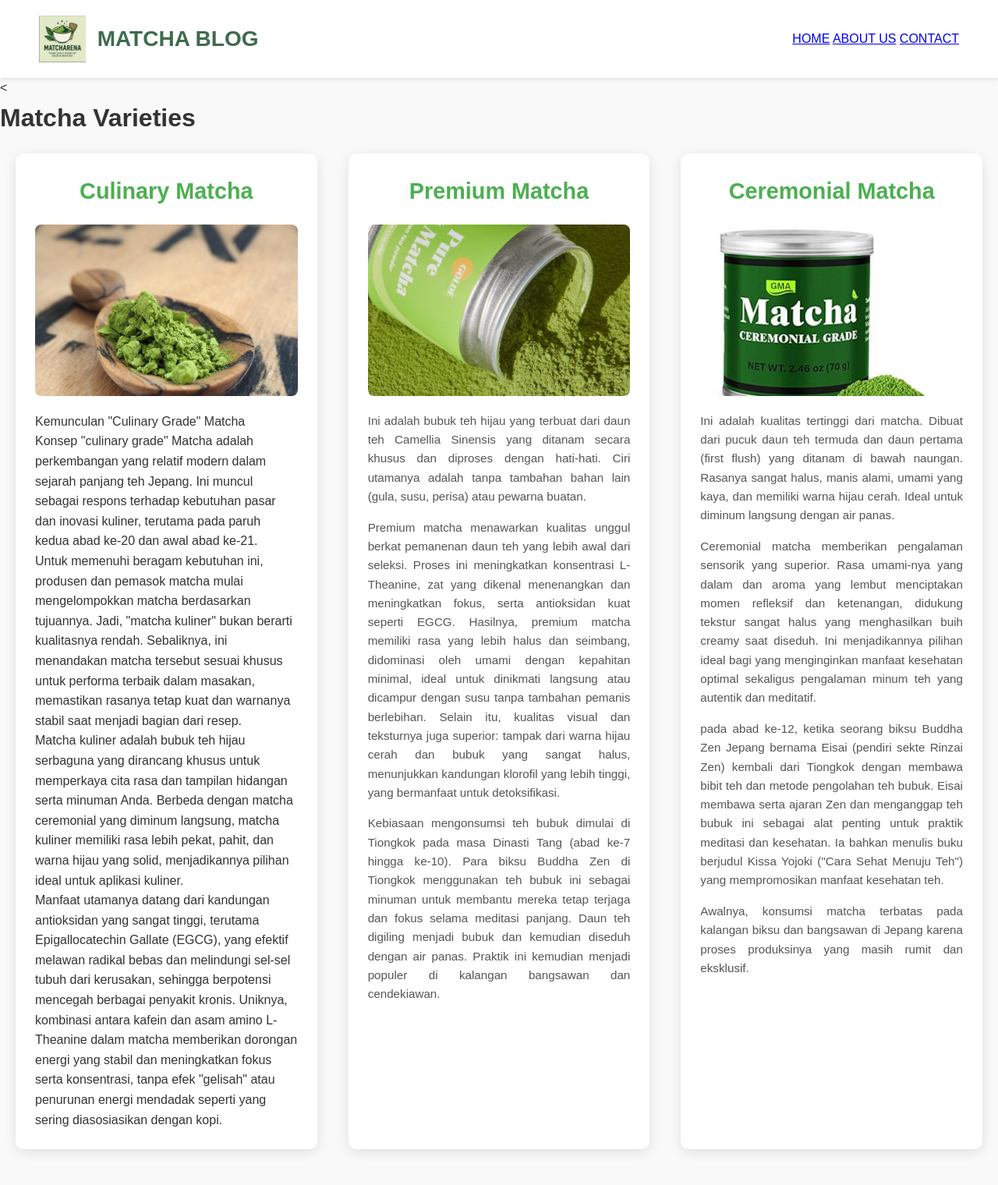
After one commit to daily14946/matcha_blog, a Flask app: template templates/matcha-varieties.html in a window 1280 px wide. The commit adds this page. Shown: the whole page at 78% size. Run offline with Flask 3, Linux system fonts and the light colour scheme; the template is opened without the code that fills it, so the values that code supplies are empty; some libraries are stand-ins or nearby versions.

Commit message:
Initial commit for Matcharena Blog

```diff
--- /dev/null
+++ b/templates/articles.css
@@ -0,0 +1,64 @@
+/* articles.css */
+
+.article-container {
+    display: grid;
+    grid-template-columns: repeat(auto-fit, minmax(300px, 1fr)); /* Grid 3 kolom responsif */
+    gap: 40px; /* Jarak antar artikel */
+    padding: 20px;
+}
+
+.article-card {
+    background-color: #fff;
+    border-radius: 10px;
+    box-shadow: 0 4px 15px rgba(0, 0, 0, 0.1);
+    overflow: hidden; /* Pastikan gambar tidak keluar */
+    padding: 25px;
+    transition: transform 0.3s ease, box-shadow 0.3s ease;
+}
+
+.article-card:hover {
+    transform: translateY(-5px);
+    box-shadow: 0 6px 20px rgba(0, 0, 0, 0.15);
+}
+
+.article-card h2 {
+    font-size: 1.8em;
+    color: #4CAF50; /* Warna hijau matcha untuk judul artikel */
+    margin-top: 0;
+    margin-bottom: 20px;
+    text-align: center;
+    text-transform: capitalize; /* Membuat huruf pertama kapital */
+}
+
+.article-card img {
+    width: 100%;
+    height: 220px; /* Tinggi gambar artikel */
+    object-fit: cover;
+    border-radius: 8px;
+    margin-bottom: 20px;
+    display: block;
+}
+
+/* articles.css */
+
+.article-content p {
+    font-size: 0.95em;
+    line-height: 1.6;
+    color: #555;
+    text-align: justify;
+    font-weight: 500; /* Pastikan ini ada dan tanpa komentar */
+    margin-bottom: 1em;
+}
+
+/* Responsif untuk artikel */
+@media (max-width: 992px) {
+    .article-container {
+        grid-template-columns: repeat(auto-fit, minmax(320px, 1fr)); /* Lebih lebar di tablet */
+    }
+}
+
+@media (max-width: 768px) {
+    .article-container {
+        grid-template-columns: 1fr; /* Satu kolom di mobile */
+    }
+}
--- /dev/null
+++ b/templates/matcha-varieties.html
@@ -0,0 +1,61 @@
+<<!DOCTYPE html>
+<html lang="en">
+<head>
+    <meta charset="UTF-8">
+    <meta name="viewport" content="width=device-width, initial-scale=1.0">
+    <title>Matcha Creations - Blog</title>
+    <link rel="stylesheet" href="style.css">
+    <link rel="stylesheet" href="articles.css"> </head>
+<body>
+    <header class="top-header">
+        <div class="logo-section">
+            <img src="../gambar/logo.jpg" alt="Matcharena Logo" class="logo">
+            <span class="blog-title">MATCHA BLOG</span>
+        </div>
+        <nav class="nav-links">
+            <a href="index.html">HOME</a>
+            <a href="#">ABOUT US</a>
+            <a href="#">CONTACT</a>
+        </nav>
+    </header>
+
+    <main class="main-content">
+        <h1 class="page-title">Matcha Varieties</h1>
+
+        <section class="article-container">
+            <article class="article-card">
+                <h2>culinary matcha</h2>
+                <img src="../gambar/culinary matcha.jpg" alt="Culinary Matcha">
+                    <p>Kemunculan "Culinary Grade" Matcha</p>
+                    <p>Konsep "culinary grade" Matcha adalah perkembangan yang relatif modern dalam sejarah panjang teh Jepang. Ini muncul sebagai respons terhadap kebutuhan pasar dan inovasi kuliner, terutama pada paruh kedua abad ke-20 dan awal abad ke-21.</p>
+                    <p>Untuk memenuhi beragam kebutuhan ini, produsen dan pemasok matcha mulai mengelompokkan matcha berdasarkan tujuannya. Jadi, "matcha kuliner" bukan berarti kualitasnya rendah. Sebaliknya, ini menandakan matcha tersebut sesuai khusus untuk performa terbaik dalam masakan, memastikan rasanya tetap kuat dan warnanya stabil saat menjadi bagian dari resep.</p>
+                    <p>Matcha kuliner adalah bubuk teh hijau serbaguna yang dirancang khusus untuk memperkaya cita rasa dan tampilan hidangan serta minuman Anda. Berbeda dengan matcha ceremonial yang diminum langsung, matcha kuliner memiliki rasa lebih pekat, pahit, dan warna hijau yang solid, menjadikannya pilihan ideal untuk aplikasi kuliner.</p>
+                    <p>Manfaat utamanya datang dari kandungan antioksidan yang sangat tinggi, terutama Epigallocatechin Gallate (EGCG), yang efektif melawan radikal bebas dan melindungi sel-sel tubuh dari kerusakan, sehingga berpotensi mencegah berbagai penyakit kronis. Uniknya, kombinasi antara kafein dan asam amino L-Theanine dalam matcha memberikan dorongan energi yang stabil dan meningkatkan fokus serta konsentrasi, tanpa efek "gelisah" atau penurunan energi mendadak seperti yang sering diasosiasikan dengan kopi.</p>
+                </div>
+            </article>
+
+            <article class="article-card">
+                <h2>premium matcha</h2>
+                 <img src="../gambar/premium.jpg" alt="Premium Matcha">
+                <div class="article-content">
+                    <p>Ini adalah bubuk teh hijau yang terbuat dari daun teh Camellia Sinensis yang ditanam secara khusus dan diproses dengan hati-hati. Ciri utamanya adalah tanpa tambahan bahan lain (gula, susu, perisa) atau pewarna buatan.</p>
+                    <p>Premium matcha menawarkan kualitas unggul berkat pemanenan daun teh yang lebih awal dari seleksi. Proses ini meningkatkan konsentrasi L-Theanine, zat yang dikenal menenangkan dan meningkatkan fokus, serta antioksidan kuat seperti EGCG. Hasilnya, premium matcha memiliki rasa yang lebih halus dan seimbang, didominasi oleh umami dengan kepahitan minimal, ideal untuk dinikmati langsung atau dicampur dengan susu tanpa tambahan pemanis berlebihan. Selain itu, kualitas visual dan teksturnya juga superior: tampak dari warna hijau cerah dan bubuk yang sangat halus, menunjukkan kandungan klorofil yang lebih tinggi, yang bermanfaat untuk detoksifikasi.</p>
+                    <p>Kebiasaan mengonsumsi teh bubuk dimulai di Tiongkok pada masa Dinasti Tang (abad ke-7 hingga ke-10). Para biksu Buddha Zen di Tiongkok menggunakan teh bubuk ini sebagai minuman untuk membantu mereka tetap terjaga dan fokus selama meditasi panjang. Daun teh digiling menjadi bubuk dan kemudian diseduh dengan air panas. Praktik ini kemudian menjadi populer di kalangan bangsawan dan cendekiawan.</p>
+                </div>
+            </article>
+
+            <article class="article-card">
+                <h2>ceremonial matcha</h2>
+                <img src="../gambar/ceremonial matcha.jpg" alt="Ceremonial Matcha">
+                <div class="article-content">
+                    <p>Ini adalah kualitas tertinggi dari matcha. Dibuat dari pucuk daun teh termuda dan daun pertama (first flush) yang ditanam di bawah naungan. Rasanya sangat halus, manis alami, umami yang kaya, dan memiliki warna hijau cerah. Ideal untuk diminum langsung dengan air panas.</p>
+                    <p>Ceremonial matcha memberikan pengalaman sensorik yang superior. Rasa umami-nya yang dalam dan aroma yang lembut menciptakan momen refleksif dan ketenangan, didukung tekstur sangat halus yang menghasilkan buih creamy saat diseduh. Ini menjadikannya pilihan ideal bagi yang menginginkan manfaat kesehatan optimal sekaligus pengalaman minum teh yang autentik dan meditatif.</p>
+                    <p>pada abad ke-12, ketika seorang biksu Buddha Zen Jepang bernama Eisai (pendiri sekte Rinzai Zen) kembali dari Tiongkok dengan membawa bibit teh dan metode pengolahan teh bubuk. Eisai membawa serta ajaran Zen dan menganggap teh bubuk ini sebagai alat penting untuk praktik meditasi dan kesehatan. Ia bahkan menulis buku berjudul Kissa Yojoki ("Cara Sehat Menuju Teh") yang mempromosikan manfaat kesehatan teh.</p>
+                    <p>Awalnya, konsumsi matcha terbatas pada kalangan biksu dan bangsawan di Jepang karena proses produksinya yang masih rumit dan eksklusif.</p>
+                </div>
+            </article>
+        </section>
+    </main>
+
+    </body>
+</html>
--- a/templates/style.css
+++ b/templates/style.css
@@ -1,90 +1,292 @@
-body {
+/* style.css */
+
+/* --- RESET DASAR --- */
+* {
     margin: 0;
-    font-family: 'Segoe UI', sans-serif;
-    background-color: #fff;
+    padding: 0;
+    box-sizing: border-box;
 }
 
+body {
+    font-family: Arial, sans-serif;
+    line-height: 1.6;
+    color: #333;
+    background-color: #f9f9f9;
+    /* Tambahkan padding-top untuk memberi ruang di bawah header, terutama di halaman tanpa hero */
+    padding-top: 100px; /* Sesuaikan nilai ini jika header Anda lebih tinggi */
+}
+
+/* --- HEADER (Bagian atas halaman) --- */
 .top-header {
     display: flex;
-    justify-content: space-between;
-    align-items: center;
-    background-color: #f3f3f3;
-    padding: 10px 20px;
+    justify-content: space-between; /* Menempatkan logo di kiri dan nav di kanan */
+    align-items: center; /* Menyelaraskan vertikal */
+    padding: 20px 50px; /* Atur padding sesuai kebutuhan */
+    background-color: #fff; /* Disesuaikan: Kembalikan warna latar belakang putih default */
+    box-shadow: 0 2px 5px rgba(0,0,0,0.1);
+    position: fixed; /* Disesuaikan: Gunakan fixed agar header selalu di atas saat scroll */
+    top: 0;
+    left: 0;
+    width: 100%;
+    z-index: 10; /* Pastikan header di atas konten lain */
 }
 
 .logo-section {
     display: flex;
     align-items: center;
+    margin-right: 20px;
 }
 
-.logo {
-    height: 60px;
-    margin-right: 10px;
+.logo-section .logo {
+    height: 60px; /* Atur tinggi logo */
+    margin-right: 15px;
 }
 
-.blog-title {
+.logo-section .blog-title {
+    font-size: 28px; /* Ukuran judul blog */
+    font-weight: bold;
+    color: #3f6b4d; /* Disesuaikan: Warna teks kembali ke matcha hijau */
+    text-shadow: none; /* Hilangkan shadow */
+}
+
+.nav-links ul {
+    display: flex; /* Membuat item navigasi horizontal */
+    list-style: none; /* Menghilangkan bullet point */
+    margin: 0;
+    padding: 0;
+}
+
+.nav-links ul li {
+    margin-left: 30px; /* Jarak antar item navigasi */
+}
+
+.nav-links ul li a {
+    text-decoration: none; /* Menghilangkan garis bawah link */
+    color: #555; /* Disesuaikan: Warna teks link kembali ke abu-abu gelap */
     font-weight: bold;
     font-size: 16px;
-    color: #333;
+    transition: color 0.3s ease;
+    text-shadow: none; /* Hilangkan shadow */
 }
 
-.nav-links a {
-    margin-left: 20px;
-    font-weight: bold;
-    text-decoration: none;
-    color: #fff;
-    background-color: #333;
-    padding: 8px 12px;
-    border-radius: 5px;
+.nav-links ul li a:hover {
+    color: #7ab730; /* Warna hijau saat di-hover */
+}
+
+
+/* --- HERO SECTION (Bagian "Good Days Start With Matcha" dengan gambar latar belakang) --- */
+/* Khusus untuk halaman utama (index.html) agar header melayang di atasnya */
+.hero-page .top-header { /* Pastikan body di halaman utama memiliki class="hero-page" */
+    background-color: transparent; /* Ubah menjadi transparan agar background hero terlihat */
+    box-shadow: none; /* Hilangkan shadow */
+    position: absolute; /* Posisikan absolut di atas hero section */
+}
+
+.hero-page .logo-section .blog-title,
+.hero-page .nav-links ul li a {
+    color: #fff; /* Warna teks putih untuk halaman utama */
+    text-shadow: 1px 1px 3px rgba(0,0,0,0.5); /* Tambahkan shadow agar lebih terbaca */
 }
 
 .hero {
-    background-image: url('matcha-top.jpg'); /* ganti dengan gambar header */
+    background-image: url('../gambar/hero-background.jpg'); /* Pastikan path dan nama file ini benar! */
     background-size: cover;
     background-position: center;
-    padding: 60px 20px;
+    background-repeat: no-repeat;
+    height: 450px; /* Tinggi hero section */
+    display: flex;
+    flex-direction: column;
+    justify-content: center; /* Memusatkan konten vertikal */
+    align-items: center; /* Memusatkan konten horizontal */
+    color: #fff; /* Warna teks untuk kontras dengan background */
     text-align: center;
-    color: white;
+    padding: 20px;
+    padding-top: 120px; /* Disesuaikan: Tambahkan padding atas untuk memberi ruang header */
+    position: relative; /* Penting agar header absolute bisa relatif terhadap ini */
+}
+
+/* Optional: Overlay gelap agar teks lebih mudah dibaca */
+.hero::before {
+    content: '';
+    position: absolute;
+    top: 0;
+    left: 0;
+    width: 100%;
+    height: 100%;
+    background-color: rgba(0, 0, 0, 0.3); /* Hitam transparan */
+    z-index: 0;
 }
 
 .hero h1 {
-    font-size: 32px;
+    font-size: 48px; /* Ukuran teks utama */
     margin-bottom: 30px;
+    z-index: 1; /* Pastikan teks di atas overlay */
 }
 
+/* --- CARDS (Kotak-kotak di bawah teks hero) --- */
 .cards {
     display: flex;
-    justify-content: center;
-    gap: 40px;
+    justify-content: center; /* Memusatkan kartu */
+    gap: 30px; /* Jarak antar kartu */
+    margin-top: 50px; /* Jarak dari teks h1 */
+    z-index: 1; /* Pastikan kartu di atas overlay */
+}
+
+.card-link {
+    text-decoration: none; /* Hilangkan garis bawah link pada kartu */
+    color: inherit; /* Warisi warna teks dari parent */
 }
 
 .card {
-    background-color: #d8e5d4;
-    padding: 10px;
-    border-radius: 8px;
-    width: 160px;
+    background-color: #e0f2f1; /* Warna latar belakang kartu */
+    border-radius: 10px;
+    overflow: hidden; /* Pastikan gambar tidak keluar dari border-radius */
+    box-shadow: 0 4px 8px rgba(0,0,0,0.2);
+    width: 250px; /* Lebar kartu */
     text-align: center;
-    transition: transform 0.2s;
+    padding-bottom: 20px; /* Padding di bawah teks */
+    transition: transform 0.3s ease, box-shadow 0.3s ease;
+}
+
+.card:hover {
+    transform: translateY(-10px); /* Efek naik saat di-hover */
+    box-shadow: 0 8px 16px rgba(0,0,0,0.3);
 }
 
 .card img {
     width: 100%;
-    height: auto;
-    border-radius: 5px;
+    height: 200px; /* Tinggi gambar di kartu */
+    object-fit: cover; /* Memastikan gambar mengisi area tanpa terdistorsi */
+    border-bottom: 1px solid #c8e6c9;
+    margin-bottom: 15px;
 }
 
 .card p {
-    margin-top: 10px;
+    font-size: 20px;
     font-weight: bold;
-    color: #2c7030;
+    color: #3f6b4d;
 }
 
-.card:hover {
-    transform: scale(1.05);
+/* --- BOTTOM SECTION (Whisk dan Bubuk Matcha - sekarang SATU gambar, mengisi penuh) --- */
+.bottom-section {
+    padding: 50px 0; /* Tambah padding kembali */
+    background-color: #f0f0f0; /* Tambah warna latar belakang kembali */
+    display: flex;
+    justify-content: center;
+    align-items: center;
+    overflow: hidden;
 }
 
-.image-section img {
+.single-bottom-image { /* Class untuk gambar gabungan Anda */
+    max-width: 1200px; /* Lebar maksimum untuk gambar */
+    width: 90%; /* Lebar responsif */
+    height: auto; /* Pertahankan rasio aspek gambar */
+    object-fit: contain; /* Mengandung seluruh gambar, tidak terpotong */
+    display: block;
+    margin: 0 auto; /* Pusatkan gambar secara horizontal */
+    border-radius: 10px; /* Tambah kembali border-radius */
+    box-shadow: 0 4px 10px rgba(0,0,0,0.15); /* Tambah kembali box-shadow */
+}
+
+
+/* --- GRID UNTUK KATALOG CREATIONS (Halaman matcha-creations.html) --- */
+.catalog-grid-container {
+    padding: 50px; /* Padding di sekitar grid */
+    max-width: 1200px; /* Lebar maksimum grid */
+    margin: 0 auto; /* Pusatkan grid */
+    display: grid;
+    /* Membuat 4 kolom dengan lebar yang sama */
+    grid-template-columns: repeat(auto-fit, minmax(220px, 1fr)); /* 4 kolom responsif */
+    gap: 30px; /* Jarak antar item grid */
+}
+
+.catalog-item-card {
+    background-color: #e0f2f1;
+    border-radius: 10px;
+    overflow: hidden;
+    box-shadow: 0 4px 8px rgba(0,0,0,0.2);
+    text-align: center;
+    padding-bottom: 20px;
+    transition: transform 0.3s ease, box-shadow 0.3s ease;
+}
+
+.catalog-item-card:hover {
+    transform: translateY(-10px);
+    box-shadow: 0 8px 16px rgba(0,0,0,0.3);
+}
+
+.catalog-item-card img {
     width: 100%;
-    display: block;
-    margin-top: -5px;
+    height: 180px; /* Tinggi gambar di item katalog, sesuaikan jika perlu */
+    object-fit: cover;
+    border-bottom: 1px solid #c8e6c9;
+    margin-bottom: 15px;
 }
+
+.catalog-item-card h3 { /* Untuk judul item seperti "Matcha Lemonade" */
+    font-size: 18px;
+    font-weight: bold;
+    color: #3f6b4d;
+    margin-bottom: 10px;
+    padding: 0 10px; /* Padding agar teks tidak terlalu dekat tepi */
+}
+
+.catalog-item-card p { /* Untuk deskripsi item */
+    font-size: 14px;
+    color: #555;
+    padding: 0 10px;
+}
+
+
+/* --- RESPONSIVE CSS (untuk tampilan di HP/tablet) --- */
+@media (max-width: 768px) {
+    body {
+        padding-top: 80px; /* Sesuaikan padding-top untuk mobile */
+    }
+
+    .top-header {
+        flex-direction: column;
+        padding: 15px 20px;
+        position: relative; /* Kembali ke posisi relatif di mobile */
+        background-color: #fff; /* Beri warna latar belakang di mobile */
+    }
+
+    .nav-links ul {
+        margin-top: 15px;
+        flex-wrap: wrap; /* Jika menu terlalu banyak, akan pecah baris */
+        justify-content: center;
+    }
+
+    .nav-links ul li {
+        margin: 5px 15px;
+    }
+
+    .hero h1 {
+        font-size: 36px;
+    }
+
+    .cards {
+        flex-direction: column;
+        align-items: center;
+    }
+
+    .card {
+        width: 90%; /* Lebih lebar di layar kecil */
+    }
+
+    .bottom-section {
+        padding: 30px 0; /* Padding di mobile */
+    }
+
+    .single-bottom-image {
+        width: 95%; /* Lebar di mobile */
+        max-width: none;
+        border-radius: 5px; /* Border-radius lebih kecil di mobile */
+        box-shadow: 0 2px 5px rgba(0,0,0,0.1); /* Shadow lebih ringan di mobile */
+    }
+
+    .catalog-grid-container {
+        grid-template-columns: repeat(auto-fit, minmax(150px, 1fr)); /* 2 kolom di mobile */
+        padding: 20px;
+    }
+}
```
Also changed, not shown: templates/index.html (+26 -14 lines), templates/katalog.css (added, +58 -0 lines), templates/matcha-creations.html (added, +77 -0 lines), gambar/hero-background.jpg (renamed from gambar/bg atas.jpg), gambar/matcha coconut cloud.jpg (renamed from gambar/Matcha Coconut Cloud .jpg), gambar/matcha-creations.jpg (renamed from gambar/matcha creations .jpg), gambar/matcha-varieties.jpg (renamed from gambar/matcha variaties.jpg), gambar/whisk-and-bowl-combined.jpg (renamed from gambar/background bawah.jpg).
